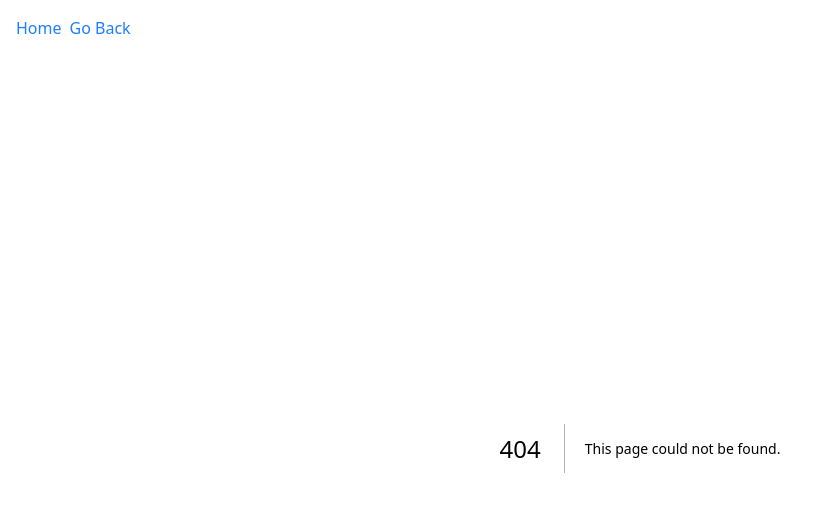
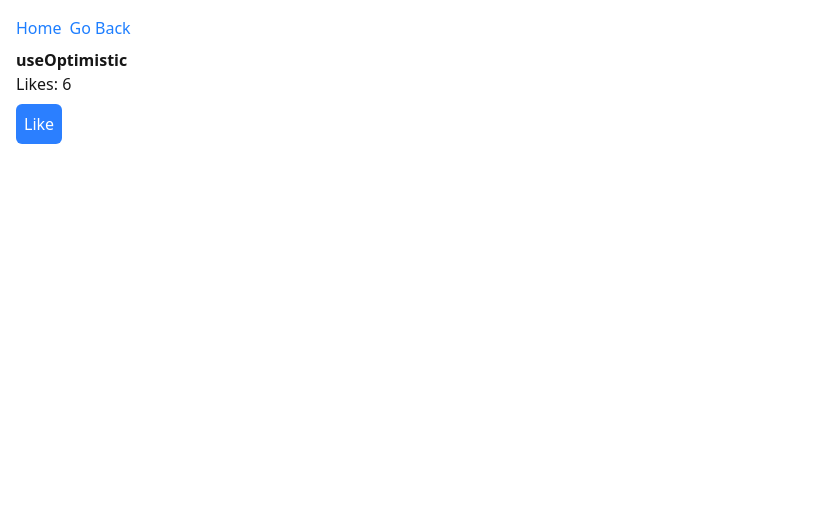
Before and after one commit to emanuelefavero/react-typescript, a Next.js app: page /use-optimistic in a window 1280 px wide. Before the commit this address had no page. Shown: the top 512 px of the page, without its empty margins (0-827 px from the left). Built offline with nearby package versions, Linux system fonts and the light colour scheme; no server answers.

Commit message:
feat: add /use-optimistic boilerplate

```diff
--- a/src/app/page.tsx
+++ b/src/app/page.tsx
@@ -75,6 +75,9 @@ export default function Home() {
         <li>
           <Link href='/fetch-client'>Fetch in Client Components</Link>
         </li>
+        <li>
+          <Link href='/use-optimistic'>useOptimistic</Link>
+        </li>
       </ul>
     </>
   )
--- /dev/null
+++ b/src/app/use-optimistic/Likes.tsx
@@ -0,0 +1,28 @@
+'use client'
+
+import Button from '@/components/shared/Button'
+import { baseUrl } from '@/config/baseUrl'
+import { useEffect, useState } from 'react'
+
+export default function Component() {
+  const [likes, setLikes] = useState<number>(0)
+
+  useEffect(() => {
+    fetch(`${baseUrl}/api/likes`)
+      .then((res) => res.json())
+      .then((data) => setLikes(data.likes))
+  }, [])
+
+  const handleLike = async () => {
+    const res = await fetch(`${baseUrl}/api/likes`, { method: 'POST' })
+    const data = await res.json()
+    setLikes(data.likes)
+  }
+
+  return (
+    <>
+      <p className='mb-2'>Likes: {likes}</p>
+      <Button onClick={handleLike}>Like</Button>
+    </>
+  )
+}
--- /dev/null
+++ b/src/app/use-optimistic/page.tsx
@@ -0,0 +1,10 @@
+import Likes from './Likes'
+
+export default function Page() {
+  return (
+    <>
+      <h1>useOptimistic</h1>
+      <Likes />
+    </>
+  )
+}
--- a/src/data/likes.json
+++ b/src/data/likes.json
@@ -1,3 +1,3 @@
 {
-  "likes": 0
+  "likes": 6
 }
```
